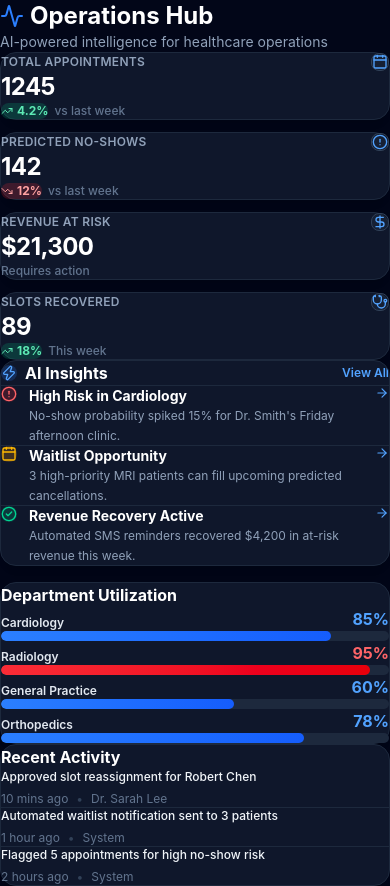
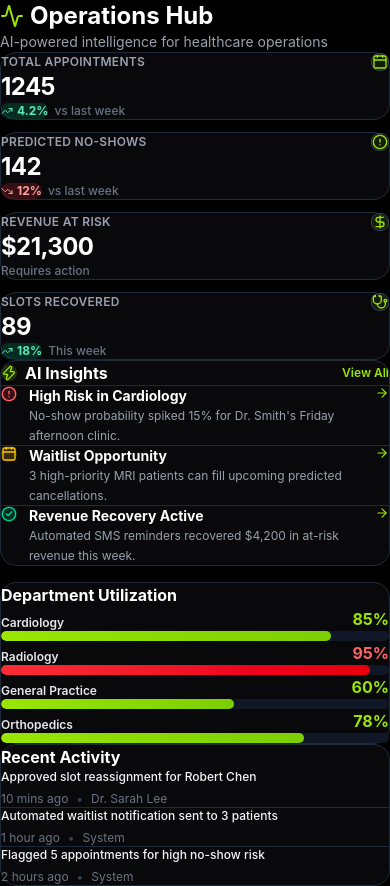
Before and after one commit to Tarun-aicoder/healthflow-ai, a Next.js app: page / in a window 390 px wide. Built offline with nearby package versions, Linux system fonts and the light colour scheme.

Commit message:
Enhance frontend with responsive animations and true black/green theme

```diff
--- a/app/globals.css
+++ b/app/globals.css
@@ -8,12 +8,13 @@
 
 html,
 body {
-  background: linear-gradient(135deg, #0f172a 0%, #1a2947 100%);
-  color: #e2e8f0;
+  background: #000000;
+  color: #ffffff;
   font-family: -apple-system, BlinkMacSystemFont, 'Segoe UI', 'Roboto', 'Helvetica Neue', sans-serif;
   font-feature-settings: "rlig" 1, "calt" 1;
   -webkit-font-smoothing: antialiased;
   -moz-osx-font-smoothing: grayscale;
+  scroll-behavior: smooth;
 }
 
 ::-webkit-scrollbar {
@@ -22,14 +23,66 @@ body {
 }
 
 ::-webkit-scrollbar-track {
-  background: #0f172a;
+  background: #000000;
 }
 
 ::-webkit-scrollbar-thumb {
-  background: #475569;
+  background: #1a1a1a;
   border-radius: 4px;
 }
 
 ::-webkit-scrollbar-thumb:hover {
-  background: #64748b;
+  background: #2d2d2d;
 }
+
+/* Smooth animations */
+@keyframes fadeInUp {
+  from {
+    opacity: 0;
+    transform: translateY(8px);
+  }
+  to {
+    opacity: 1;
+    transform: translateY(0);
+  }
+}
+
+@keyframes glow {
+  0%, 100% {
+    box-shadow: 0 0 0 0 rgba(204, 255, 0, 0.1);
+  }
+  50% {
+    box-shadow: 0 0 0 8px rgba(204, 255, 0, 0);
+  }
+}
+
+@keyframes slideInLeft {
+  from {
+    opacity: 0;
+    transform: translateX(-12px);
+  }
+  to {
+    opacity: 1;
+    transform: translateX(0);
+  }
+}
+
+.card-animate {
+  animation: fadeInUp 0.5s ease-out;
+}
+
+.glow-accent {
+  transition: all 0.3s cubic-bezier(0.4, 0, 0.2, 1);
+}
+
+.glow-accent:hover {
+  box-shadow: 0 0 20px rgba(204, 255, 0, 0.3), inset 0 0 20px rgba(204, 255, 0, 0.05);
+}
+
+input, button, select, textarea {
+  transition: all 0.2s ease;
+}
+
+button:active {
+  transform: scale(0.98);
+}
--- a/app/page.tsx
+++ b/app/page.tsx
@@ -5,22 +5,22 @@ import { kpis, insights, utilization, recentActions } from '@/lib/dummyData';
 
 export default function Dashboard() {
   return (
-    <div className="min-h-screen bg-slate-950 p-4 sm:p-6 md:p-8 w-full">
+    <div className="min-h-screen bg-black p-4 sm:p-6 md:p-8 w-full">
       <div className="max-w-7xl mx-auto">
 
         {/* Header Section */}
-        <header className="mb-8 sm:mb-10">
+        <header className="mb-8 sm:mb-10 card-animate">
           <div className="flex items-baseline gap-2 sm:gap-3 mb-2">
             <div className="flex items-center gap-1.5 sm:gap-2">
-              <Activity className="w-6 sm:w-8 h-6 sm:h-8 text-blue-500 flex-shrink-0" />
+              <Activity className="w-6 sm:w-8 h-6 sm:h-8 text-lime-400 flex-shrink-0" />
               <h1 className="text-2xl sm:text-3xl md:text-4xl font-bold text-white">Operations Hub</h1>
             </div>
           </div>
-          <p className="text-slate-400 text-sm sm:text-base md:text-lg">AI-powered intelligence for healthcare operations</p>
+          <p className="text-gray-400 text-sm sm:text-base md:text-lg">AI-powered intelligence for healthcare operations</p>
         </header>
 
         {/* KPI Grid */}
-        <div className="grid grid-cols-1 sm:grid-cols-2 lg:grid-cols-4 gap-3 sm:gap-4 md:gap-5 mb-8 sm:mb-10">
+        <div className="grid grid-cols-1 sm:grid-cols-2 lg:grid-cols-4 gap-3 sm:gap-4 md:gap-5 mb-8 sm:mb-10" style={{ animation: 'fadeInUp 0.6s ease-out' }}>
           <DashboardCard
             title="Total Appointments"
             value={kpis.appointments}
@@ -56,24 +56,24 @@ export default function Dashboard() {
         {/* Main Content Grid */}
         <div className="grid grid-cols-1 lg:grid-cols-3 gap-4 sm:gap-6">
           {/* AI Insights Card */}
-          <div className="lg:col-span-2">
-            <div className="bg-slate-900 border border-slate-800 rounded-2xl overflow-hidden shadow-xl">
-              <div className="border-b border-slate-800 px-4 sm:px-6 md:px-8 py-4 sm:py-5 md:py-6 flex items-center justify-between gap-2">
+          <div className="lg:col-span-2 card-animate" style={{ animationDelay: '0.1s' }}>
+            <div className="glow-accent bg-zinc-950 border border-gray-800 rounded-2xl overflow-hidden shadow-xl">
+              <div className="border-b border-gray-800 px-4 sm:px-6 md:px-8 py-4 sm:py-5 md:py-6 flex items-center justify-between gap-2">
                 <h2 className="text-base sm:text-lg md:text-xl font-bold text-white flex items-center gap-2 sm:gap-3 min-w-0">
-                  <div className="p-2 bg-blue-500/20 rounded-lg flex-shrink-0">
-                    <Zap className="w-4 sm:w-5 h-4 sm:h-5 text-blue-400" />
+                  <div className="p-2 bg-lime-500/20 rounded-lg flex-shrink-0">
+                    <Zap className="w-4 sm:w-5 h-4 sm:h-5 text-lime-400" />
                   </div>
                   <span className="truncate">AI Insights</span>
                 </h2>
-                <button className="text-xs sm:text-sm font-semibold text-blue-400 hover:text-blue-300 transition-colors flex-shrink-0">View All</button>
+                <button className="text-xs sm:text-sm font-semibold text-lime-400 hover:text-lime-300 transition-colors flex-shrink-0 hover:scale-105">View All</button>
               </div>
-              <div className="divide-y divide-slate-800">
-                {insights.map((insight) => (
-                  <div key={insight.id} className="p-4 sm:p-6 md:p-8 hover:bg-slate-800/50 transition-colors duration-200">
+              <div className="divide-y divide-gray-800">
+                {insights.map((insight, idx) => (
+                  <div key={insight.id} className="p-4 sm:p-6 md:p-8 hover:bg-gray-900/50 transition-colors duration-200 cursor-pointer group" style={{ animation: `slideInLeft 0.5s ease-out ${0.15 + idx * 0.1}s both` }}>
                     <div className="flex items-start gap-3 sm:gap-4">
-                      <div className={`mt-0.5 p-2 sm:p-3 rounded-lg sm:rounded-xl flex-shrink-0 ${
+                      <div className={`mt-0.5 p-2 sm:p-3 rounded-lg sm:rounded-xl flex-shrink-0 group-hover:scale-110 transition-transform ${
                         insight.type === 'warning' ? 'bg-red-500/20 text-red-400' :
-                        insight.type === 'opportunity' ? 'bg-amber-500/20 text-amber-400' :
+                        insight.type === 'opportunity' ? 'bg-yellow-500/20 text-yellow-400' :
                         'bg-emerald-500/20 text-emerald-400'
                       }`}>
                         {insight.type === 'warning' && <AlertCircle className="w-4 sm:w-5 h-4 sm:h-5" />}
@@ -81,10 +81,10 @@ export default function Dashboard() {
                         {insight.type === 'success' && <CheckCircle2 className="w-4 sm:w-5 h-4 sm:h-5" />}
                       </div>
                       <div className="flex-1 min-w-0">
-                        <h3 className="text-sm sm:text-base font-bold text-white">{insight.title}</h3>
-                        <p className="text-slate-400 text-xs sm:text-sm mt-1 sm:mt-2 leading-relaxed">{insight.description}</p>
+                        <h3 className="text-sm sm:text-base font-bold text-white group-hover:text-lime-400 transition-colors">{insight.title}</h3>
+                        <p className="text-gray-400 text-xs sm:text-sm mt-1 sm:mt-2 leading-relaxed">{insight.description}</p>
                       </div>
-                      <button className="flex items-center gap-1 text-xs sm:text-sm font-semibold text-blue-400 hover:text-blue-300 transition-colors flex-shrink-0">
+                      <button className="flex items-center gap-1 text-xs sm:text-sm font-semibold text-lime-400 hover:text-lime-300 transition-colors flex-shrink-0 group-hover:translate-x-1 transition-transform">
                         <span className="hidden sm:inline">Action</span> <ArrowRight className="w-3.5 sm:w-4 h-3.5 sm:h-4" />
                       </button>
                     </div>
@@ -97,21 +97,21 @@ export default function Dashboard() {
           {/* Right Column */}
           <div className="space-y-4 sm:space-y-6">
             {/* Department Utilization */}
-            <div className="bg-slate-900 border border-slate-800 rounded-2xl p-4 sm:p-6 md:p-8 shadow-xl">
+            <div className="glow-accent bg-zinc-950 border border-gray-800 rounded-2xl p-4 sm:p-6 md:p-8 shadow-xl card-animate" style={{ animationDelay: '0.2s' }}>
               <h2 className="text-base sm:text-lg md:text-xl font-bold text-white mb-5 sm:mb-8">Department Utilization</h2>
               <div className="space-y-5 sm:space-y-7">
-                {utilization.map((dept) => {
+                {utilization.map((dept, idx) => {
                   const percentage = Math.round((dept.current / dept.capacity) * 100);
                   const isHigh = percentage >= 90;
                   return (
-                    <div key={dept.department}>
-                      <div className="flex justify-between items-end gap-2 mb-2 sm:mb-3">
-                        <span className="text-xs sm:text-sm font-semibold text-slate-200 truncate">{dept.department}</span>
-                        <span className={`text-base sm:text-lg font-bold flex-shrink-0 ${isHigh ? 'text-red-400' : 'text-blue-400'}`}>{percentage}%</span>
+                    <div key={dept.department} style={{ animation: `slideInLeft 0.5s ease-out ${0.25 + idx * 0.08}s both` }}>
+                      <div className="flex justify-between items-end gap-2 mb-2 sm:mb-3 group">
+                        <span className="text-xs sm:text-sm font-semibold text-gray-200 truncate">{dept.department}</span>
+                        <span className={`text-base sm:text-lg font-bold flex-shrink-0 transition-colors ${isHigh ? 'text-red-400' : 'text-lime-400'}`}>{percentage}%</span>
                       </div>
-                      <div className="w-full bg-slate-800 rounded-full h-2.5 sm:h-3 overflow-hidden">
+                      <div className="w-full bg-gray-900 rounded-full h-2.5 sm:h-3 overflow-hidden group-hover:bg-gray-800 transition-colors">
                         <div
-                          className={`h-full rounded-full transition-all duration-500 ${isHigh ? 'bg-gradient-to-r from-red-500 to-red-600' : 'bg-gradient-to-r from-blue-500 to-blue-600'}`}
+                          className={`h-full rounded-full transition-all duration-700 ${isHigh ? 'bg-gradient-to-r from-red-500 to-red-600' : 'bg-gradient-to-r from-lime-400 to-lime-500'}`}
                           style={{ width: `${percentage}%` }}
                         />
                       </div>
@@ -122,15 +122,15 @@ export default function Dashboard() {
             </div>
 
             {/* Recent Actions */}
-            <div className="bg-slate-900 border border-slate-800 rounded-2xl p-4 sm:p-6 md:p-8 shadow-xl">
+            <div className="glow-accent bg-zinc-950 border border-gray-800 rounded-2xl p-4 sm:p-6 md:p-8 shadow-xl card-animate" style={{ animationDelay: '0.3s' }}>
               <h2 className="text-base sm:text-lg md:text-xl font-bold text-white mb-4 sm:mb-6">Recent Activity</h2>
               <div className="space-y-4 sm:space-y-5">
-                {recentActions.map((action) => (
-                  <div key={action.id} className="flex flex-col gap-1.5 sm:gap-2 pb-4 sm:pb-5 border-b border-slate-800 last:border-b-0 last:pb-0">
-                    <p className="text-xs sm:text-sm font-medium text-slate-100">{action.action}</p>
-                    <div className="flex items-center text-xs text-slate-500 gap-2">
+                {recentActions.map((action, idx) => (
+                  <div key={action.id} className="flex flex-col gap-1.5 sm:gap-2 pb-4 sm:pb-5 border-b border-gray-800 last:border-b-0 last:pb-0 hover:border-lime-500/30 transition-colors cursor-pointer group" style={{ animation: `slideInLeft 0.5s ease-out ${0.35 + idx * 0.08}s both` }}>
+                    <p className="text-xs sm:text-sm font-medium text-gray-100 group-hover:text-lime-400 transition-colors">{action.action}</p>
+                    <div className="flex items-center text-xs text-gray-500 gap-2">
                       <span>{action.time}</span>
-                      <span className="text-slate-700">•</span>
+                      <span className="text-gray-700">•</span>
                       <span>{action.user}</span>
                     </div>
                   </div>
--- a/components/DashboardCard.tsx
+++ b/components/DashboardCard.tsx
@@ -14,22 +14,22 @@ export default function DashboardCard({ title, value, icon: Icon, trend, trendDi
   const isPositiveTrend = trendDirection === 'up';
 
   return (
-    <div className="bg-slate-900 border border-slate-800 rounded-2xl p-4 sm:p-5 md:p-7 shadow-xl flex flex-col justify-between transition-all hover:border-slate-700 hover:shadow-2xl hover:bg-slate-800/50">
+    <div className="group card-animate bg-zinc-950 border border-gray-800 rounded-2xl p-4 sm:p-5 md:p-7 shadow-xl flex flex-col justify-between transition-all hover:border-lime-500/50 hover:shadow-2xl hover:shadow-lime-500/20 hover:bg-gray-900/30 cursor-pointer">
       <div className="flex items-center justify-between mb-3 sm:mb-4 md:mb-5 gap-2">
-        <h3 className="text-xs sm:text-sm font-semibold text-slate-400 tracking-wide uppercase truncate">{title}</h3>
-        <div className="p-2 sm:p-2.5 md:p-3 bg-slate-800/50 rounded-lg sm:rounded-xl border border-slate-700 flex-shrink-0">
-          <Icon className="w-4 sm:w-5 h-4 sm:h-5 text-blue-400" />
+        <h3 className="text-xs sm:text-sm font-semibold text-gray-400 tracking-wide uppercase truncate group-hover:text-lime-400 transition-colors">{title}</h3>
+        <div className="p-2 sm:p-2.5 md:p-3 bg-lime-500/10 rounded-lg sm:rounded-xl border border-gray-700 flex-shrink-0 group-hover:border-lime-500/50 group-hover:bg-lime-500/15 transition-all group-hover:scale-110">
+          <Icon className="w-4 sm:w-5 h-4 sm:h-5 text-lime-400" />
         </div>
       </div>
       <div>
-        <div className="text-2xl sm:text-3xl md:text-4xl font-bold text-white tracking-tight mb-2 sm:mb-2.5 md:mb-3">{value}</div>
+        <div className="text-2xl sm:text-3xl md:text-4xl font-bold text-white tracking-tight mb-2 sm:mb-2.5 md:mb-3 group-hover:text-lime-400 transition-colors">{value}</div>
         {(trend || subtitle) && (
           <div className="flex items-center gap-1.5 sm:gap-2 text-xs sm:text-sm flex-wrap">
             {trend && (
-              <span className={`flex items-center gap-1 font-bold px-2 sm:px-3 py-1 sm:py-1.5 rounded-lg whitespace-nowrap ${
+              <span className={`flex items-center gap-1 font-bold px-2 sm:px-3 py-1 sm:py-1.5 rounded-lg whitespace-nowrap transition-all ${
                 isPositiveTrend
-                  ? 'bg-emerald-500/20 text-emerald-300'
-                  : 'bg-red-500/20 text-red-300'
+                  ? 'bg-emerald-500/20 text-emerald-300 group-hover:bg-emerald-500/30'
+                  : 'bg-red-500/20 text-red-300 group-hover:bg-red-500/30'
               }`}>
                 {isPositiveTrend ? (
                   <TrendingUp className="w-3 sm:w-4 h-3 sm:h-4" />
@@ -39,7 +39,7 @@ export default function DashboardCard({ title, value, icon: Icon, trend, trendDi
                 {trend}%
               </span>
             )}
-            {subtitle && <span className="text-slate-500 font-medium">{subtitle}</span>}
+            {subtitle && <span className="text-gray-500 font-medium group-hover:text-gray-400 transition-colors">{subtitle}</span>}
           </div>
         )}
       </div>
```
